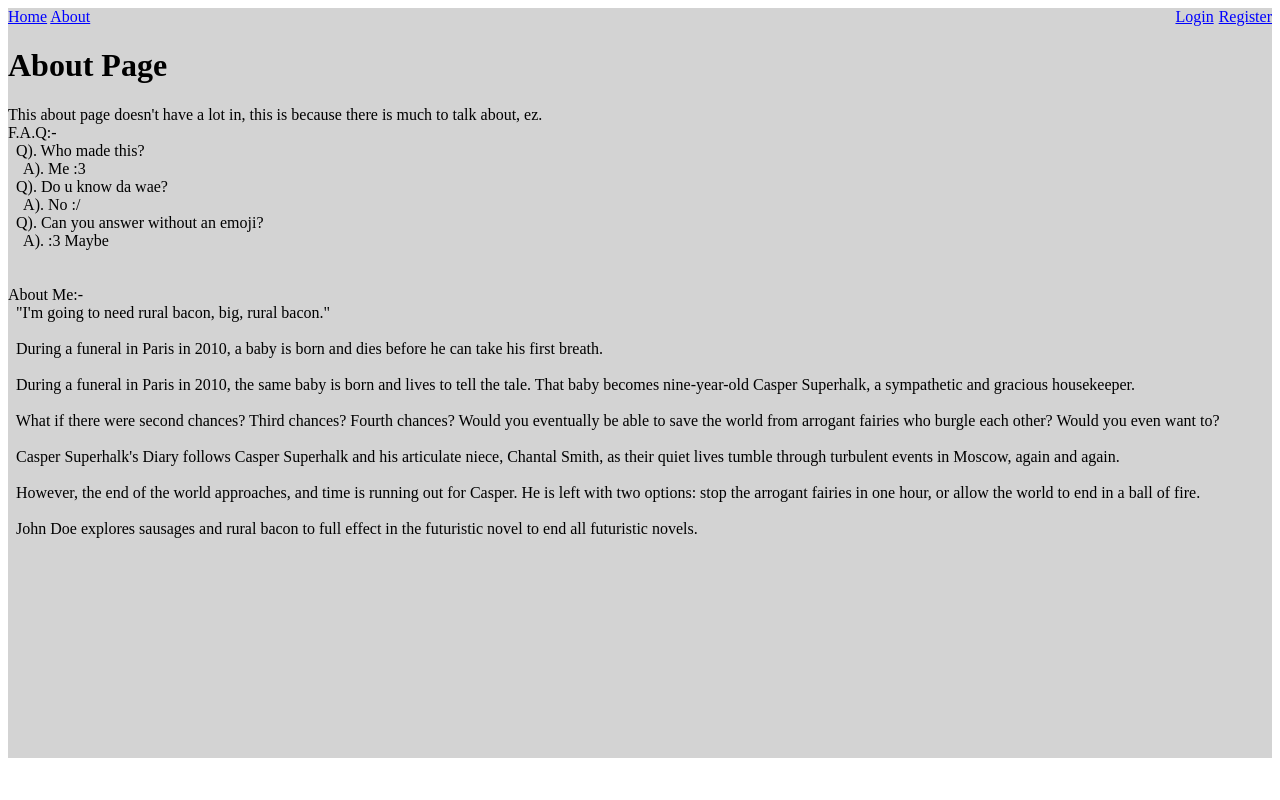
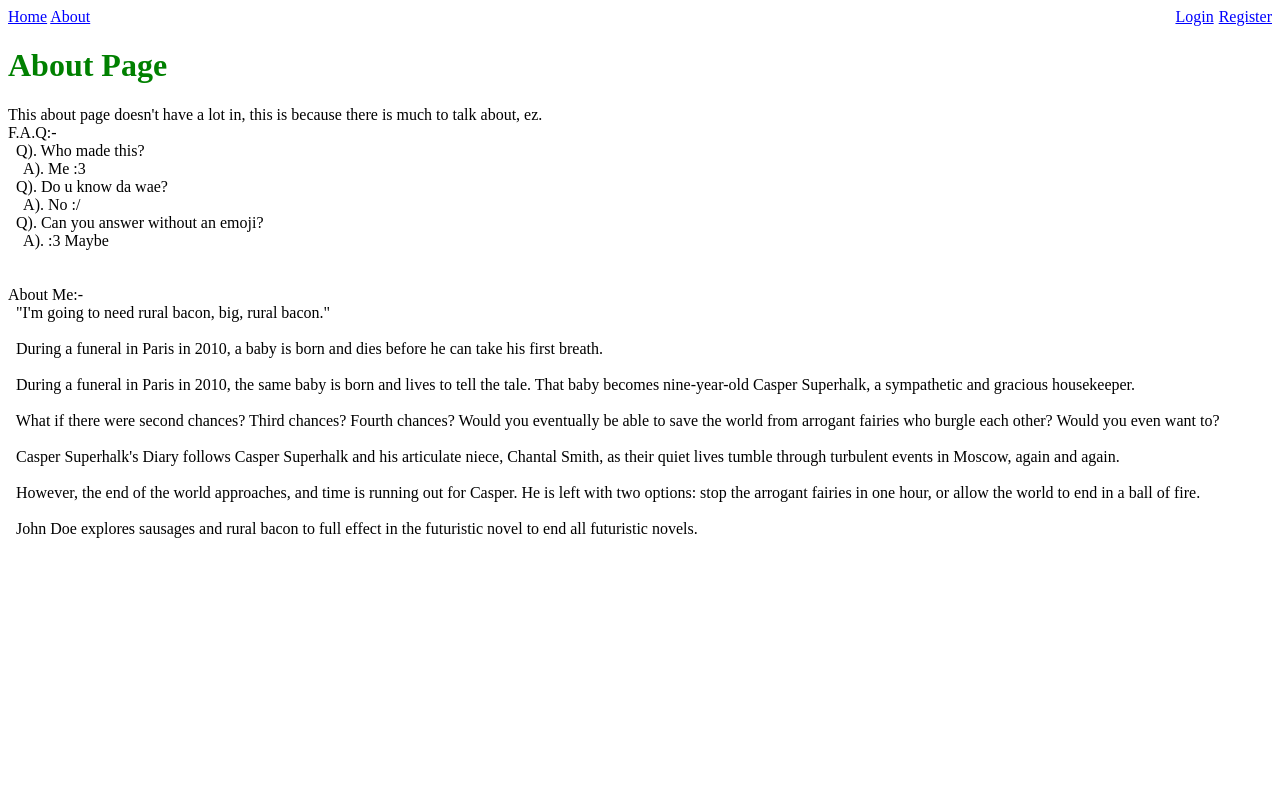
Before and after one commit to HiddenRealm/Individual_Project_James, a Flask app: page /about in a window 1280 px wide. Run offline with Flask 2, Linux system fonts and the light colour scheme.

Commit message:
Update layout.html

```diff
--- a/application/templates/layout.html
+++ b/application/templates/layout.html
@@ -9,7 +9,7 @@
 			}
 
 			h1 {
-				color: linear-gradient(to bottom right, magenta, orange);
+				color: green;
 			}
 
 			span {
@@ -25,7 +25,7 @@
 			}
 
 			.intro-header {
-				background-color: lightgray;
+				background-color: linear-gradient(to bottom right, magenta, orange);
 				height: 750px;
 				background-repeat: no-repeat;
 				background-size: contain;
```
